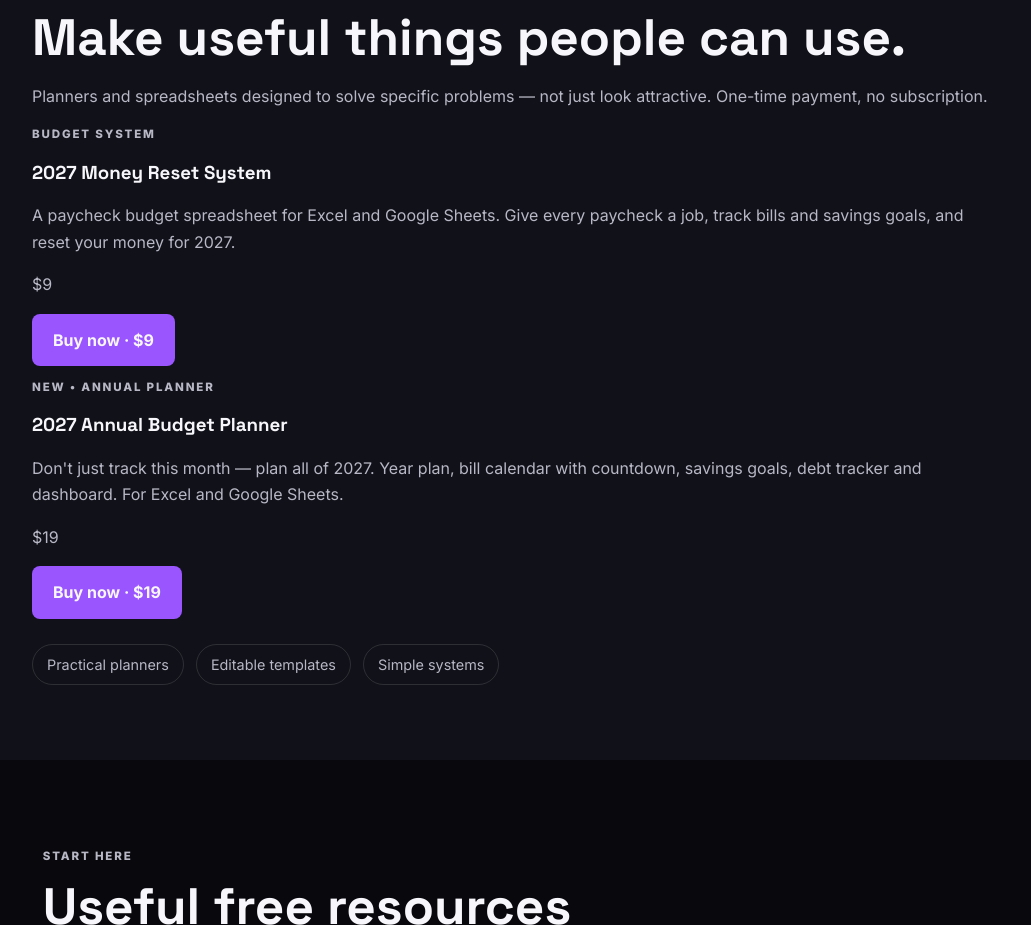
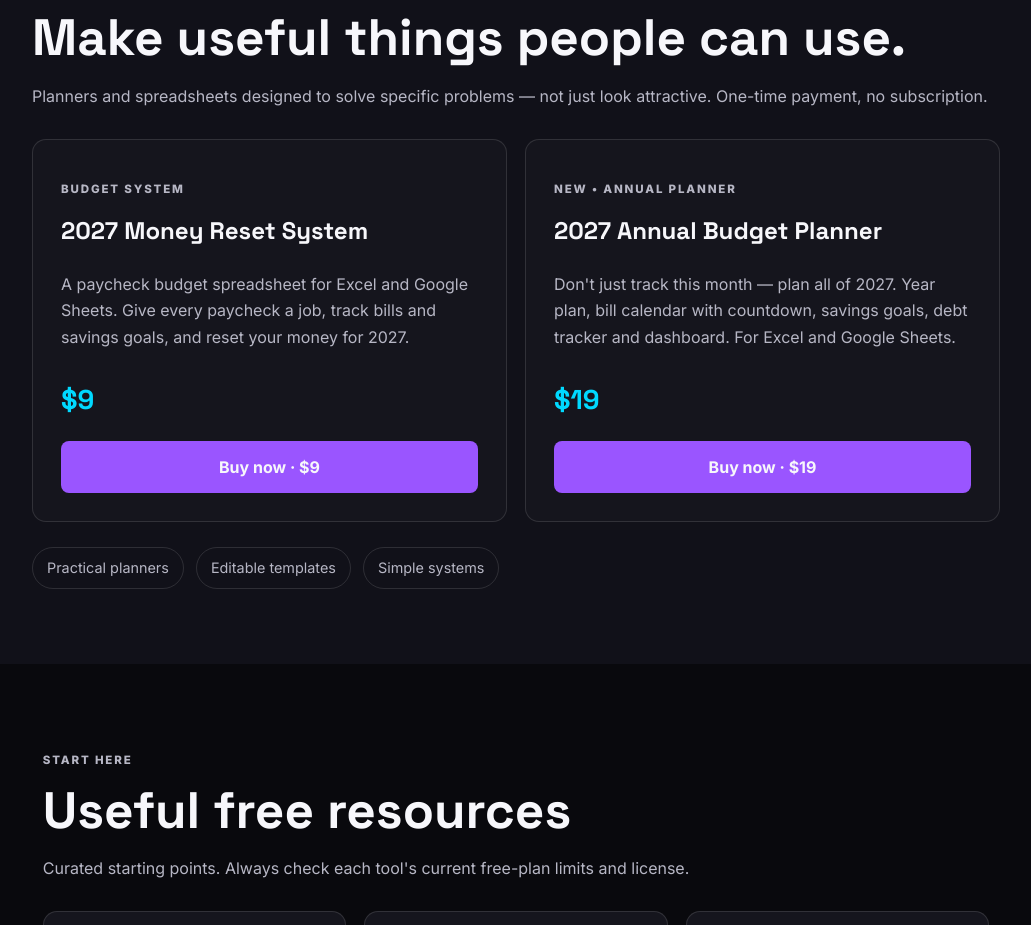
Before and after one commit to yasdos02/yasdos, a plain HTML site: page index.html in a window 1280 px wide. Shown: the part 851-1776 px from the top of the page, without its empty margins (124-1155 px from the left). Drawn offline with Linux system fonts and the light colour scheme.

Commit message:
Style product cards grid

```diff
--- a/styles.css
+++ b/styles.css
@@ -49,6 +49,12 @@ h2 { font-size: clamp(2rem, 5vw, 3.2rem); margin: 12px 0; }
 .card a { color: var(--cyan); font-weight: 700; text-decoration: none; }
 .tag { color: var(--purple); }
 .alternate { max-width: none; background: #111119; padding-left: max(6%, calc((100% - 968px)/2)); padding-right: max(6%, calc((100% - 968px)/2)); }
+.product-grid { display: grid; grid-template-columns: repeat(2, 1fr); gap: 18px; margin-top: 30px; }
+.product-card { background: var(--panel); border: 1px solid var(--line); padding: 28px; border-radius: 14px; display: flex; flex-direction: column; }
+.product-card h3 { font-size: 1.5rem; margin: 8px 0 10px; }
+.product-card p { color: var(--muted); flex-grow: 1; }
+.product-card .price { font-family: 'Space Grotesk', Inter, sans-serif; font-size: 1.7rem; font-weight: 700; color: var(--cyan); margin: 12px 0 18px; }
+.product-card .button { text-align: center; }
 .product-points { display: flex; flex-wrap: wrap; gap: 12px; margin-top: 25px; }
 .product-points span { border: 1px solid var(--line); border-radius: 99px; padding: 8px 14px; color: var(--muted); font-size: .9rem; }
 footer { border-top: 1px solid var(--line); padding: 25px 6%; display: flex; justify-content: space-between; color: var(--muted); font-size: .85rem; }
@@ -57,5 +63,6 @@ footer { border-top: 1px solid var(--line); padding: 25px 6%; display: flex; jus
   nav { gap: 16px; flex-wrap: wrap; }
   .hero { padding-top: 75px; }
   .cards { grid-template-columns: 1fr; }
+  .product-grid { grid-template-columns: 1fr; }
   footer { gap: 10px; flex-direction: column; }
 }
```
